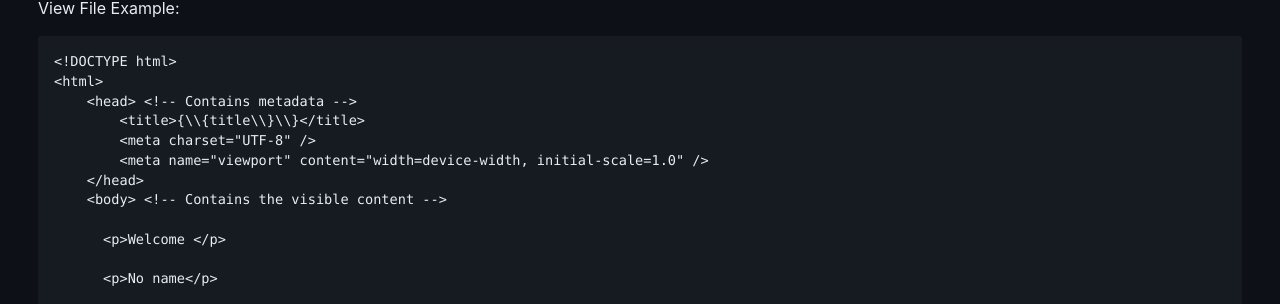
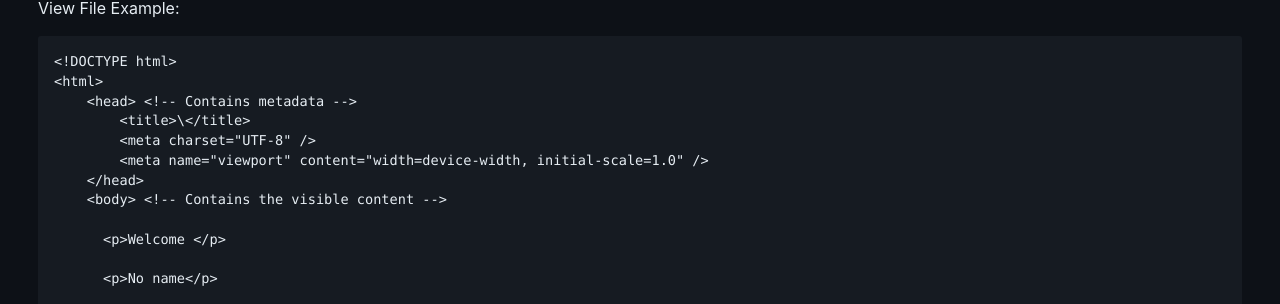
Before and after one commit to ryansheehy0/Cheat_Sheets, a Jekyll site: the page built from nodejs.md, in a window 1280 px wide and 1400 px high, scrolled down 10709 px. Shown: the part 207-511 px from the top of the window. Built offline with Jekyll 4.4.1, drawn with Linux system fonts in a browser that asks for light colours; our own code applies the rules of GitHub Pages for plain Markdown files; some of the changed text lies outside the part shown.

Commit message:
Trying to get {{s to work on the website.

```diff
--- a/nodejs.md
+++ b/nodejs.md
@@ -477,7 +477,7 @@
 <!DOCTYPE html>
 <html>
     <head> <!-- Contains metadata -->
-        <title>{\\{title\\}\\}</title>
+        <title>\{{title}}</title>
         <meta charset="UTF-8" />
         <meta name="viewport" content="width=device-width, initial-scale=1.0" />
     </head>
```
Also changed, not shown: android.md (+3 -3 lines).
